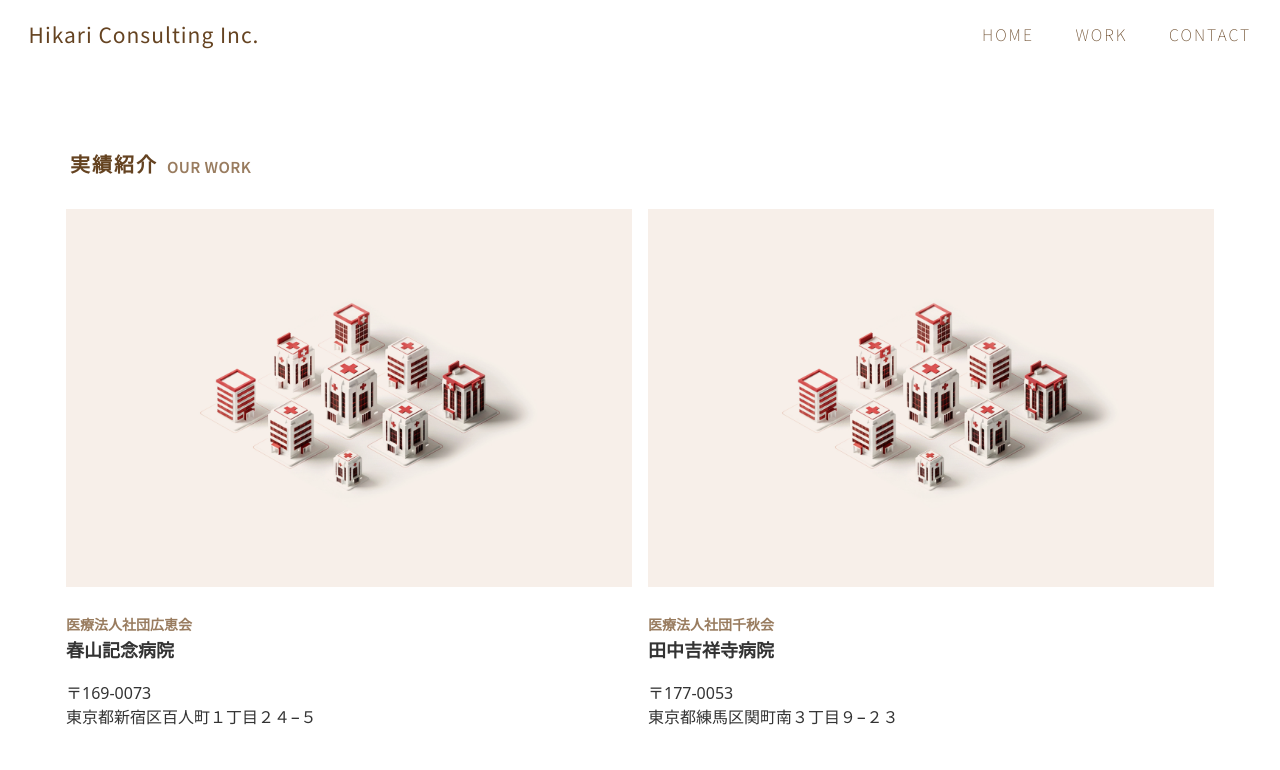
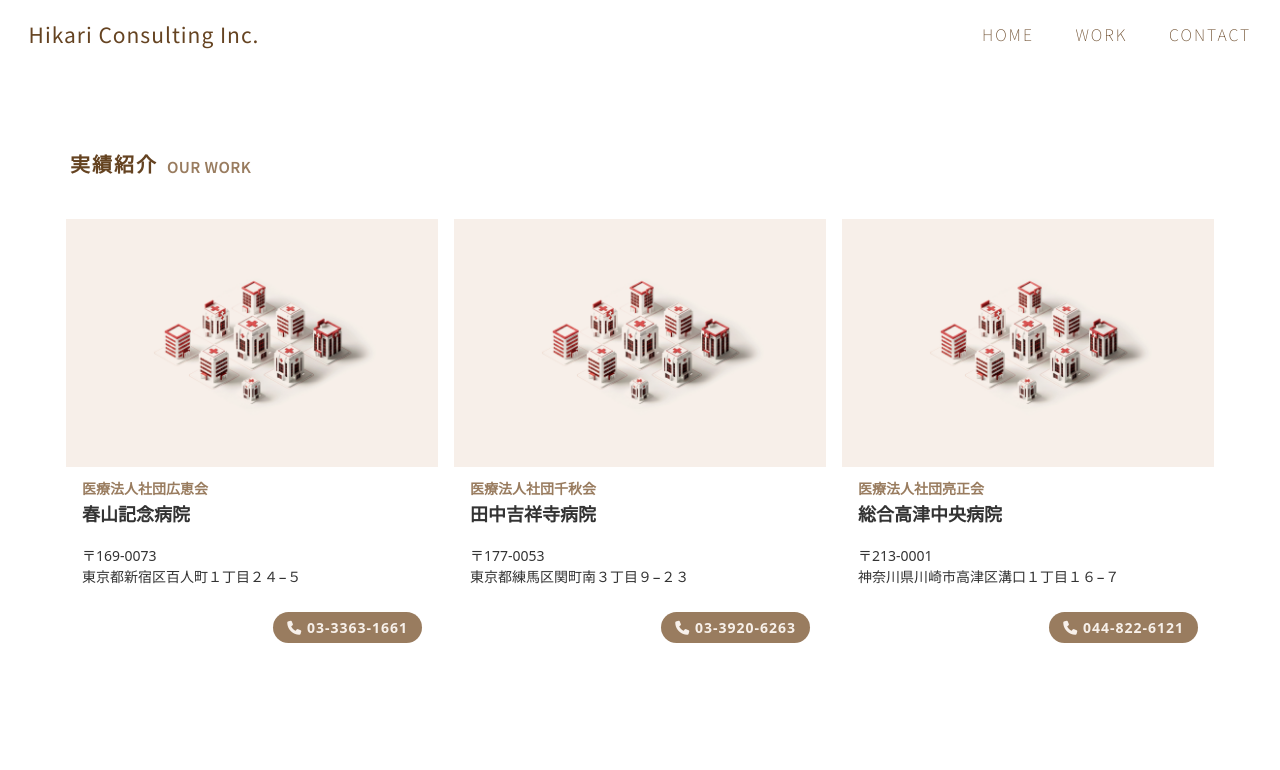
Before and after one commit to cotsumen/hikari-co-ltd, a plain HTML site: page work.html in a window 1280 px wide. Shown: the top 770 px of the page. Drawn offline with Linux system fonts and the light colour scheme.

Commit message:
fontawesome追加、実績一覧に電話番号追加

```diff
--- a/styles/style.css
+++ b/styles/style.css
@@ -238,12 +238,13 @@ a:target {
 .content {
   width:100%;
   max-width:1180px;
-  margin:5rem auto;
+  margin:6rem auto 5rem auto;
   opacity:0;
-  transition:all 1s .3s ease-in-out;
+  transition:all .8s .3s ease-in-out;
 }
 .content.active {
   opacity:1;
+  margin:5rem auto 5rem auto;
 }
 .content h3 {
   margin:2em 0 .4em 0;
@@ -390,23 +391,59 @@ a:target {
   }
   .content .works li.work {
     grid-template-columns: 1fr;
+    gap:1rem;
   }
 }
-.content .works h4 {
+@media (min-width: 1024px) {
+  .content .works {
+    grid-template-columns:1fr 1fr 1fr;
+  }
+  .content .works li.work {
+    grid-template-columns: 1fr;
+    gap:0;
+  }
+}
+.content .works .work h4 {
   width:100%;
   margin:0 0 1em 0;
   font-size:18px;
 }
-.content .works h4 span {
+.content .works .work h4 span {
   font-size:14px;
   color:var(--mid-color);
   line-height:1em;
 }
 .content .works div img {
   width:100%;
+  padding-top:10px;
+}
+.content .works .work .description {
+  padding:0 1em 0 1em;
 }
 .content .works .work p {
   padding-bottom:1.8em;
+  font-size:14px;
+  width:100%;
+}
+.content .works .work p.phone {
+  width:100%;
+  text-align:right;
+}
+.content .works .work p.phone a[href^="tel:"] {
+  display:inline-block;
+  padding:.6em 1em;
+  background:var(--mid-color);
+  line-height:1em;
+  border-radius:1rem;
+  color:var(--base-color);
+  letter-spacing:1px;
+  color:var(--base-color);
+  text-decoration:none;
+  transition:all .4s 0s ease-in-out;
+  margin:0 0 0 auto;
+}
+.content .works .work p.phone a[href^="tel:"]:hover {
+  background:var(--light-color);
 }
 
 #contact-popup {
--- a/work.html
+++ b/work.html
@@ -10,6 +10,7 @@
   <link rel="preconnect" href="https://fonts.gstatic.com" crossorigin>
   <link href="https://fonts.googleapis.com/css2?family=Instrument+Serif&family=Noto+Sans+JP:wght@100..900&family=Noto+Serif+JP:wght@200..900&display=swap" rel="stylesheet">
   <link rel="stylesheet" href="./styles/style.css">
+  <script src="https://kit.fontawesome.com/5bc016e9ae.js" crossorigin="anonymous"></script>
 </head>
 <body class="disable">
   <header class="site-header">
@@ -35,7 +36,10 @@
           </div>
           <div class="description">
             <h4 class="noto-sans-jp bold"><span>医療法人社団広恵会</span><br>春山記念病院</h4>
-            <p>〒169-0073<br>東京都新宿区百人町１丁目２４−５</p>
+            <p class="addr">〒169-0073<br>東京都新宿区百人町１丁目２４−５</p>
+            <p class="phone bold">
+              <a href="tel:0333631661"><i class="fa-solid fa-phone"></i> 03-3363-1661</a>
+            </p>
           </div>
         </li>
         <li class="work">
@@ -44,7 +48,10 @@
           </div>
           <div class="description">
             <h4 class="noto-sans-jp bold"><span>医療法人社団千秋会</span><br>田中吉祥寺病院</h4>
-            <p>〒177-0053<br>東京都練馬区関町南３丁目９−２３</p>
+            <p class="addr">〒177-0053<br>東京都練馬区関町南３丁目９−２３</p>
+            <p class="phone bold">
+              <a href="tel:0339206263"><i class="fa-solid fa-phone"></i> 03-3920-6263</a>
+            </p>
           </div>
         </li>
         <li class="work">
@@ -53,7 +60,10 @@
           </div>
           <div class="description">
             <h4 class="noto-sans-jp bold"><span>医療法人社団亮正会</span><br>総合高津中央病院</h4>
-            <p>〒213-0001<br>神奈川県川崎市高津区溝口１丁目１６−７</p>
+            <p class="addr">〒213-0001<br>神奈川県川崎市高津区溝口１丁目１６−７</p>
+            <p class="phone bold">
+              <a href="tel:0448226121"><i class="fa-solid fa-phone"></i> 044-822-6121</a>
+            </p>
           </div>
         </li>
       </ul>
```
Also changed, not shown: contact.html (+1 -0 lines), index.html (+1 -0 lines).
